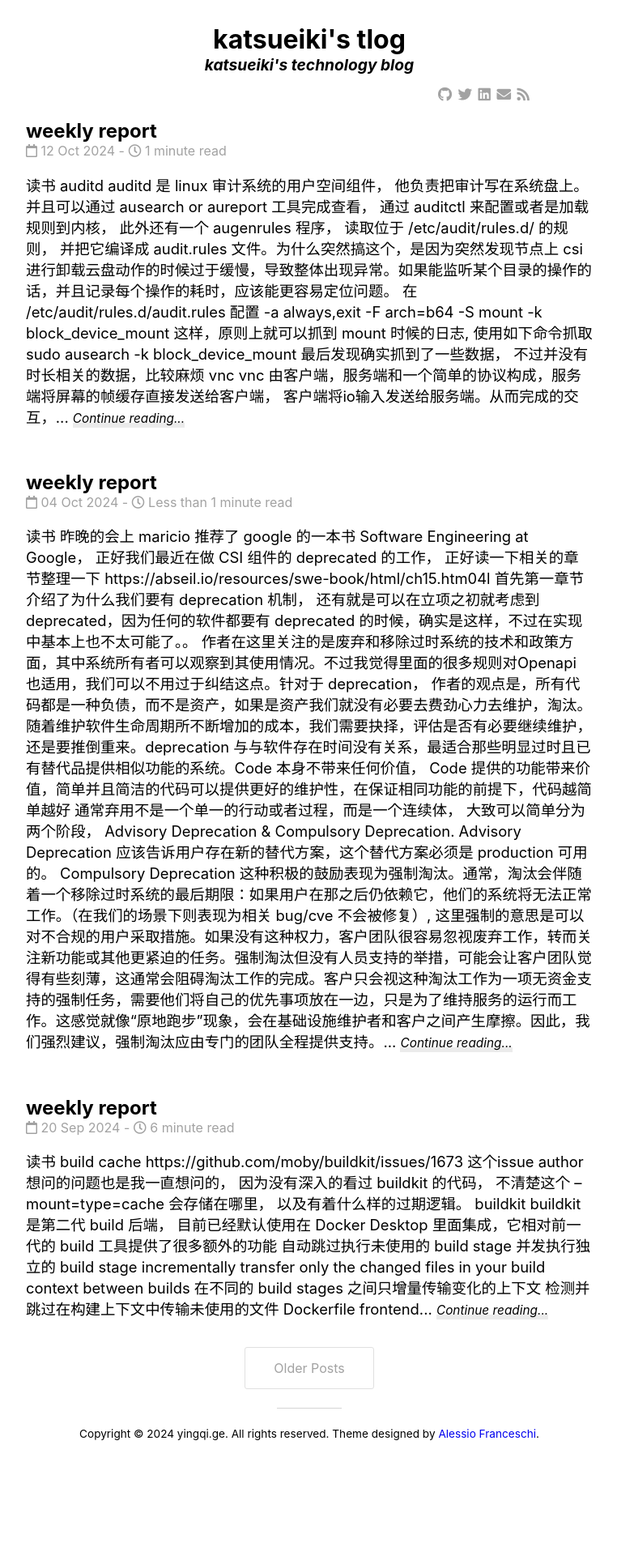
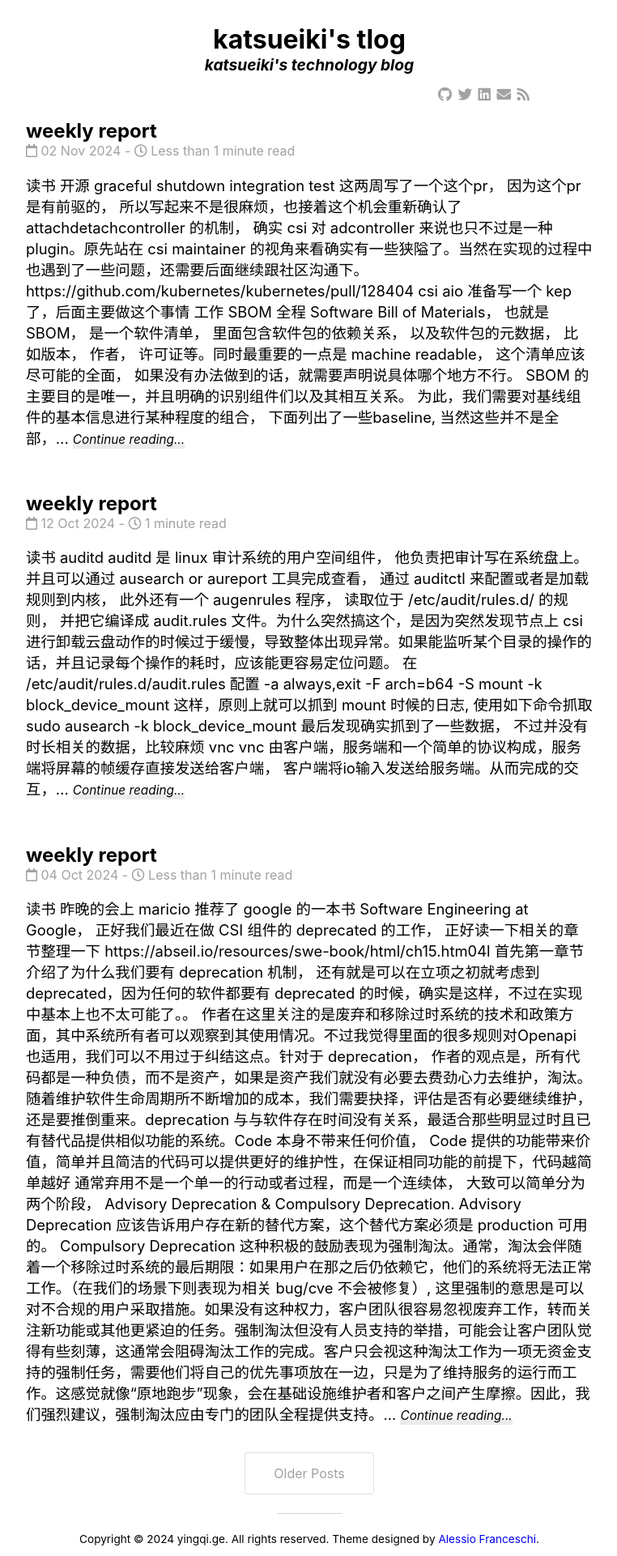
Before and after one commit to mowangdk/mowangdk.github.io, a Jekyll site: the page built from docs/index.html, in a window 1280 px wide. Shown: the whole page at 81% size, without its empty margins (258-1020 px from the left). Built offline with Jekyll 4.4.1, drawn with Linux system fonts in a browser that asks for light colours; nearby versions of some CDN libraries; the list of posts is cut into pages by our own code; before the commit the page ends 1791 px from its top, so only the background shows below that.

Commit message:
Add new tlog

````diff
--- /dev/null
+++ b/docs/_posts/2024-11-02-tech-report.markdown
@@ -0,0 +1,63 @@
+---
+layout: post
+title:  "weekly report"
+date:   2024-11-02 22:30:08 +0800
+categories: weeklyreport
+---
+
+
+# 读书
+
+# 开源
+
+### graceful shutdown integration test
+
+这两周写了一个这个pr， 因为这个pr 是有前驱的， 所以写起来不是很麻烦，也接着这个机会重新确认了 attachdetachcontroller 的机制， 确实 csi 对 adcontroller 来说也只不过是一种plugin。原先站在 csi maintainer 的视角来看确实有一些狭隘了。当然在实现的过程中也遇到了一些问题，还需要后面继续跟社区沟通下。
+
+https://github.com/kubernetes/kubernetes/pull/128404
+
+
+### csi aio
+准备写一个 kep 了，后面主要做这个事情
+
+# 工作
+
+### SBOM
+
+全程 Software Bill of Materials， 也就是 SBOM， 是一个软件清单， 里面包含软件包的依赖关系， 以及软件包的元数据， 比如版本， 作者， 许可证等。同时最重要的一点是 machine readable， 这个清单应该尽可能的全面， 如果没有办法做到的话，就需要声明说具体哪个地方不行。
+
+SBOM 的主要目的是唯一，并且明确的识别组件们以及其相互关系。 为此，我们需要对基线组件的基本信息进行某种程度的组合，  下面列出了一些baseline, 当然这些并不是全部， 可以根据需求来添加自定义的 info
+
+```
+author name
+supplier name
+component name
+version string
+component hash
+unique identifier
+relationship
+```
+
+同样， 如果这个 inventory 只有人类可读的话其实意义不大， 我们必须要在软件供应链上做到机器可读，这样才能在自动化的流程中有意义。这就需要标准协议
+
+以下三种格式 侧重于识别软件实体和传递相关元数据的核心问题--并具有满足基线 SBOM 需求的必要字段。有工具可用于生成、使用和转换这些 SBOM。
+
+|  格式  | 规格  | 工具 |
+|  ----  | ----  | ---- |
+| SPDX  | https://spdx.github.io/spdx-spec/ | https://tiny.cc/SPDX |
+| CycloneDX | https://cyclonedx.org | https://tiny.cc/CycloneDX |
+| SWID  |   ISO/IEC 19770-2:201 | https://tiny.cc/SWID
+
+btw, image 的SBOM生成工具在这里 https://github.com/anchore/syft, 同时提供golang 版本的sdk， 对于云原生来说还是很方便的
+
+那么有这个清单的好处是什么？
+一个应用的完整的声明周期都将通过SBOM 获得益处， 从一开始的应用开发，供应链管理，漏洞管理，到后期的资产管理, 采购等流程。有了这个清单，比如漏洞扫描就不需要去特定位置读取制品的元信息了， 他可以在软件的描述信息中找到， 从而可以知道这个软件是否安全。
+
+
+### 列出所有 ns 挂载点
+
+command:
+
+```
+lsns -t mnt | tail -n +2 | aws '{print $4}' |  xargs bash -c "cat /proc/{}/mountinfo | grep xxx && echo '-> found in /proc/{}/mountinfo'"
+```
````
Also changed, not shown: docs/_posts/2022-10-07-tech-report.markdown (+9 -0 lines).
